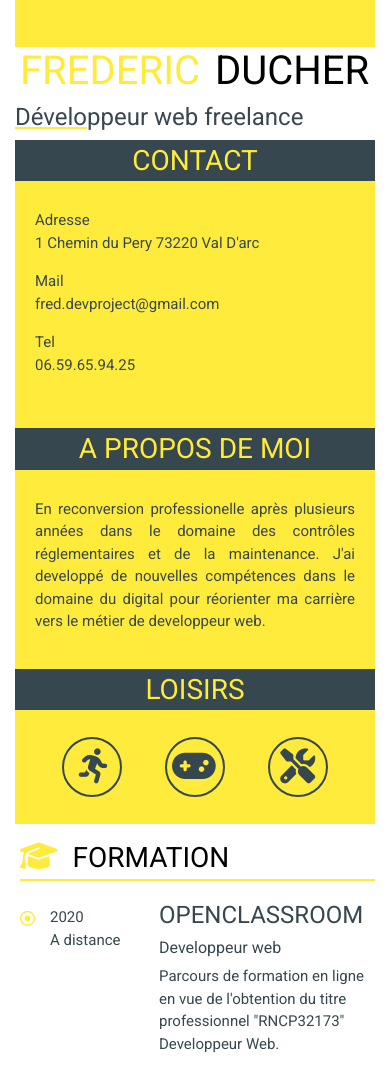
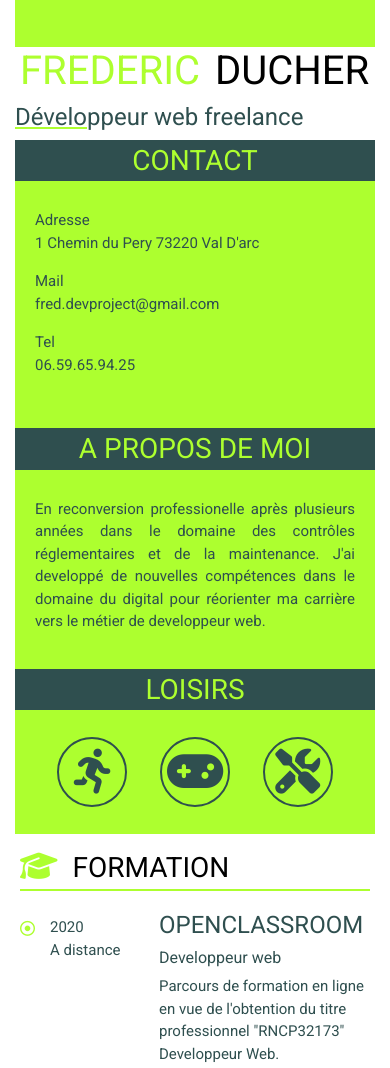
Before and after one commit to fred-devproject/P2_DUCHER_FREDERIC.github.io, a plain HTML site: page index.html in a window 390 px wide. Shown: the part 273-1341 px from the top of the page. Drawn offline with nearby package versions, Linux system fonts and the light colour scheme.

Commit message:
Add files via upload
TEST COULEURS

```diff
--- a/style.css
+++ b/style.css
@@ -21,7 +21,7 @@ h4, h6
 
 .mainhead__photo
 {
-	background-color: #FFEB3B;
+	background-color: #ADFF2F;
 	display:flex;
 	justify-content: space-around;
 
@@ -35,14 +35,14 @@ h4, h6
 }
 .mainhead__title
 {
-	color:#37474F;
+	color:#2F4F4F;
 	display: flex;
 	flex-direction: column;
 	justify-content: center;
 }
 .mainhead__title__box__yellow
 {
-	color:#FFEB3B;
+	color:#ADFF2F;
 	padding-left: 65px;
 }
 .mainhead__title__box
@@ -52,15 +52,15 @@ h4, h6
 }
 u
 {
-	text-decoration-color:#FFEB3B;
+	text-decoration-color:#ADFF2F;
 }
 
 /* Partie gauche */
 
 .left
 {
-	background-color:#FFEB3B;
-	color:#37474F;
+	background-color:#ADFF2F;
+	color:#2F4F4F;
 	height:100%;
 	display:flex;
 	flex-direction:column;
@@ -72,8 +72,8 @@ u
 }
 .left__top__box__title
 {
-	background-color: #37474F;
-	color: #FFEB3B;
+	background-color: #2F4F4F;
+	color: #ADFF2F;
 	text-align: center;
 	padding: 4px;
 }
@@ -84,8 +84,8 @@ u
 }
 .left__bot__box__title
 {
-	background-color: #37474F;
-	color: #FFEB3B;
+	background-color: #2F4F4F;
+	color: #ADFF2F;
 	text-align: center;
 	padding: 4px;
 	margin-bottom: 0px;
@@ -93,14 +93,14 @@ u
 .left__bot__box__bar
 {
 	padding: 25px;
-	background-color: #FFEB3B;
+	background-color: #ADFF2F;
 	display: flex;
 	justify-content: space-around;
-	font-size: 35px;
+	font-size: 45px;
 }
 i
 {
-color: #37474F;
+color: #2F4F4F;
 }
 i.fas
 {
@@ -110,33 +110,33 @@ i.fas
 .fa-running
 {
 	border-radius: 50%;
-	border-color: #37474F;
+	border-color: #2F4F4F;
 	border-style:solid;
 	border-width:2px;
-	height: 60px;
-	width:60px;
+	height: 70px;
+	width:70px;
 	padding: 10px 5px 5px 15px;
 	margin:2px;
 }
 .fa-gamepad, .fa-tools
 {
 	border-radius: 50%;
-	border-color: #37474F;
+	border-color: #2F4F4F;
 	border-style:solid;
 	border-width:2px;
-	height: 60px;
-	width:60px;
+	height: 70px;
+	width:70px;
 	padding: 10px 10px 5px 5px;
 	margin:2px;
 }
 .fa-tools
 {
 	border-radius: 50%;
-	border-color: #37474F;
+	border-color: #2F4F4F;
 	border-style:solid;
 	border-width:2px;
-	height: 60px;
-	width:60px;
+	height: 70px;
+	width:70px;
 	padding: 10px 5px 5px 10px;
 	margin: 2px;
 }
@@ -145,7 +145,7 @@ i.fas
 
 .right__box
 {
-	color:#37474F;
+	color:#2F4F4F;
 }
 
 /* Partie droite barre titre et icones font awesome jaunes */
@@ -157,23 +157,23 @@ i.fas
 }
 .right__box__titlebar
 {
-	border-bottom: solid 2px #FFEB3B ;
-	margin: 20px 0px 20px 65px;
+	border-bottom: solid 2px #ADFF2F ;
+	margin-left: 65px;
 	font-size: 30px;
 }
 .fa-briefcase
 {
-	color: #FFEB3B;
+	color: #ADFF2F;
 	margin-right: 15px;
 }
 .fa-graduation-cap
 {
-	color: #FFEB3B;
+	color: #ADFF2F;
 	margin-right: 15px;
 }
 .fa-pencil-alt
 {
-	color:#FFEB3B;
+	color:#ADFF2F;
 	margin-right: 15px;
 }
 
@@ -203,13 +203,13 @@ i.fas
 	}
 .fa-dot-circle
 {
-	color:#FFEB3B;
+	color:#ADFF2F;
 	padding-right: 15px;
 	padding-top: 5px;
 }
 .fa-circle
 {
-	color:#FFEB3B;
+	color:#ADFF2F;
 	padding-right: 15px;
 	padding-top: 5px;
 }
@@ -221,24 +221,24 @@ i.fas
 {
 .mainhead__title
 	{
-		color:#37474F;
+		color:#2F4F4F;
 		display: inline;
 		text-align: justify;
 	}
 .mainhead__title__box__yellow
 	{
-		color:#FFEB3B;
+		color:#ADFF2F;
 		padding: 5px;
 	}
 .mainhead__title__box
 	{
-		color:#37474F;
+		color:#2F4F4F;
 		padding:0px;
 	}
 .right__box__titlebar
 	{
-	border-bottom: solid 2px #FFEB3B ;
-	margin: 10px 0px 0px 5px;
+	border-bottom: solid 2px #ADFF2F ;
+	margin: 10px 5px 0px 5px;
 	font-size: 30px;
 	}
 .right__box__text__date
@@ -250,13 +250,8 @@ i.fas
 	}
 .right__box__reco
 	{
-		margin-left:0px;
+		margin-left:5px;
 		width:auto;
 		font-size: 12px;
 	}
-.right__box__text
-{
-	display: flex;
-	justify-content: space-around;
 }
-}
```
